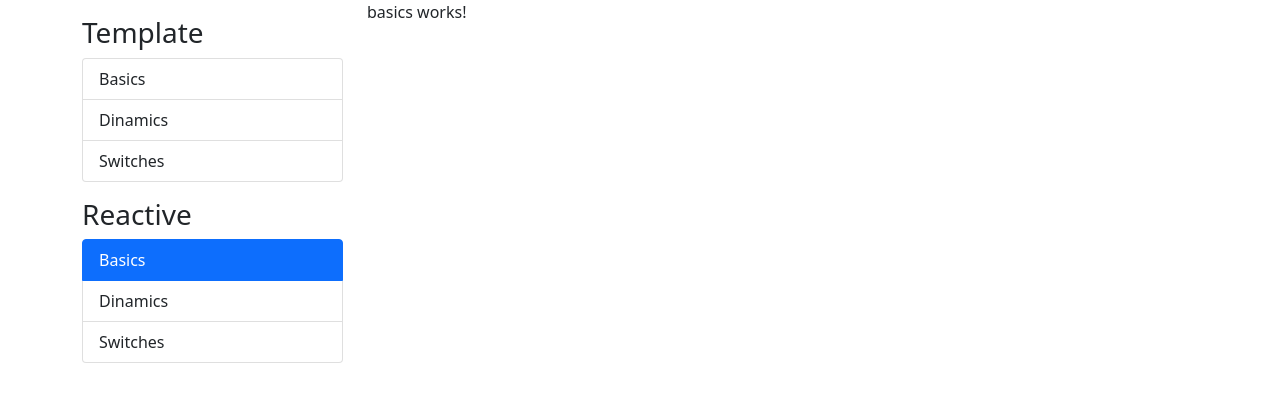
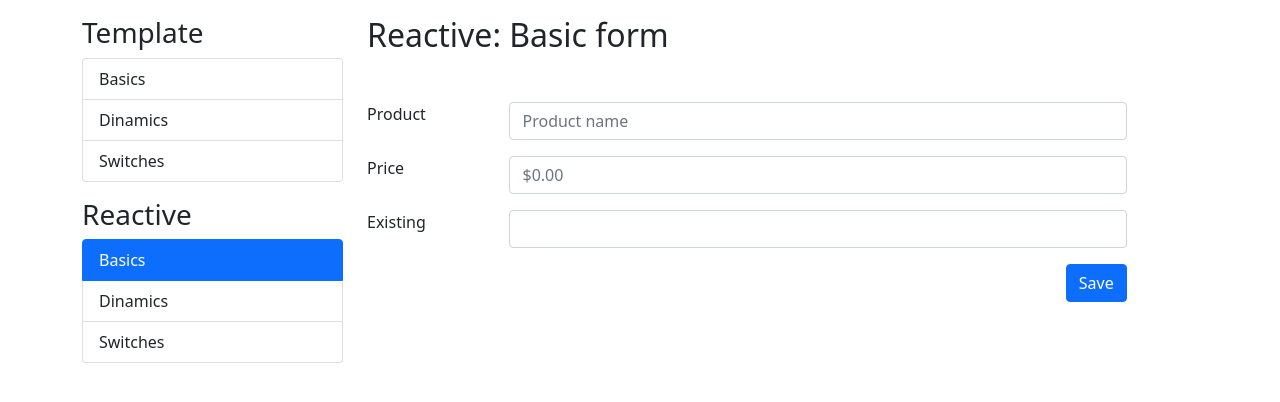
Before and after one commit to DavidBarcenas/angular-refresher, an Angular app in the folder forms/: page /reactive/basics in a window 1280 px wide. Shown: the top 402 px of the page. Built offline with nearby package versions, Linux system fonts and the light colour scheme.

Commit message:
forms(reactive): Ceate basic form

```diff
--- a/forms/src/app/reactive/basics/basics.component.html
+++ b/forms/src/app/reactive/basics/basics.component.html
@@ -1 +1,63 @@
-<p>basics works!</p>
+<div class="wrap">
+  <h2 class="mb-5">Reactive: Basic form</h2>
+  <form [formGroup]="basicForm" autocomplete="off">
+    <div class="mb-3 row">
+      <label for="product" class="form-label col-sm-2">Product</label>
+      <div class="col-sm-9">
+        <input
+          type="text"
+          class="form-control"
+          id="product"
+          placeholder="Product name"
+          aria-describedby="productHelp"
+          formControlName="name"
+        />
+        <div id="productHelp" class="invalid-feedback">
+          We'll never share your email with anyone else.
+        </div>
+      </div>
+    </div>
+    <div class="mb-3 row">
+      <label for="price" class="form-label col-sm-2">Price</label>
+      <div class="col-sm-9">
+        <input
+          type="number"
+          class="form-control"
+          id="price"
+          placeholder="$0.00"
+          aria-describedby="priceHelp"
+          formControlName="price"
+        />
+        <div id="priceHelp" class="invalid-feedback">
+          We'll never share your email with anyone else.
+        </div>
+      </div>
+    </div>
+    <div class="mb-3 row">
+      <label for="existing" class="form-label col-sm-2">Existing</label>
+      <div class="col-sm-9">
+        <input
+          type="number"
+          class="form-control"
+          id="existing"
+          aria-describedby="existingHelp"
+          formControlName="existing"
+        />
+        <div id="existingHelp" class="invalid-feedback">
+          We'll never share your email with anyone else.
+        </div>
+      </div>
+    </div>
+    <div class="row">
+      <div class="col-sm-11">
+        <button
+          type="submit"
+          [disabled]="basicForm.invalid"
+          class="btn btn-primary float-end"
+        >
+          Save
+        </button>
+      </div>
+    </div>
+  </form>
+</div>
--- a/forms/src/app/reactive/basics/basics.component.ts
+++ b/forms/src/app/reactive/basics/basics.component.ts
@@ -1,15 +1,19 @@
 import { Component, OnInit } from '@angular/core';
+import { FormControl, FormGroup } from '@angular/forms';
 
 @Component({
   selector: 'app-basics',
   templateUrl: './basics.component.html',
-  styleUrls: ['./basics.component.scss']
+  styleUrls: ['./basics.component.scss'],
 })
 export class BasicsComponent implements OnInit {
+  basicForm: FormGroup = new FormGroup({
+    name: new FormControl(''),
+    price: new FormControl(''),
+    existing: new FormControl(''),
+  });
 
-  constructor() { }
+  constructor() {}
 
-  ngOnInit(): void {
-  }
-
+  ngOnInit(): void {}
 }
```
Also changed, not shown: forms/src/app/reactive/reactive.module.ts (+3 -6 lines).
